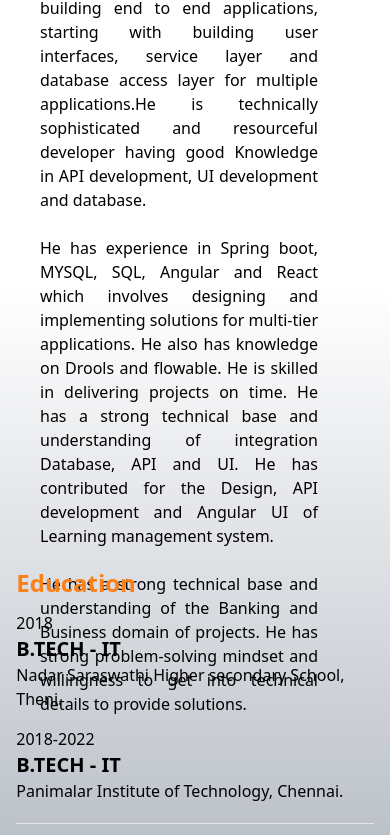
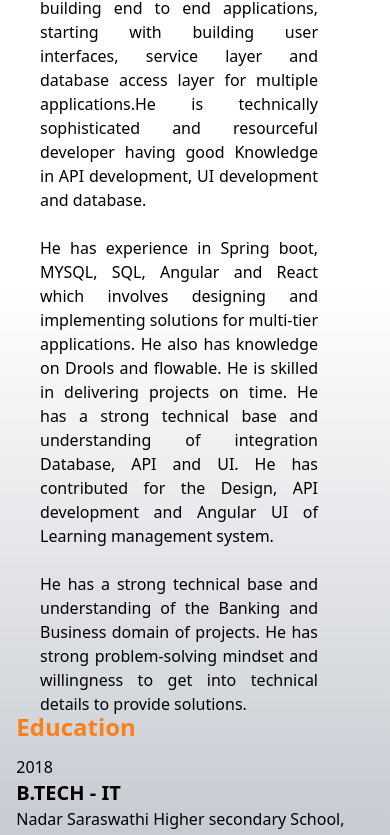
Before and after one commit to vigneshpandi2907/vignesh-portfolio, a React (Create React App) app: page / in a window 390 px wide. Shown: the part 1149-1984 px from the top of the page. Built offline with nearby package versions, Linux system fonts and the light colour scheme; a web font is replaced by a local one; what @kamona/tailwindcss-perspective would draw is missing.

Commit message:
Update Education.js

```diff
--- a/src/components/Education.js
+++ b/src/components/Education.js
@@ -5,7 +5,7 @@ const Education = (props) => {
   return (
     <div
       name="education"
-      className="flex items-center justify-center w-full h-full py-3 pt-60 sm:pt-14 smallMedium:5 bg-gradient-to-b from-white via-gray to-gray-400"
+      className="flex items-center justify-center w-full h-full py-3 pt-96 sm:pt-14 smallMedium:5 bg-gradient-to-b from-white via-gray to-gray-400"
     >
       <div className="w-11/12">
         <div>
```
